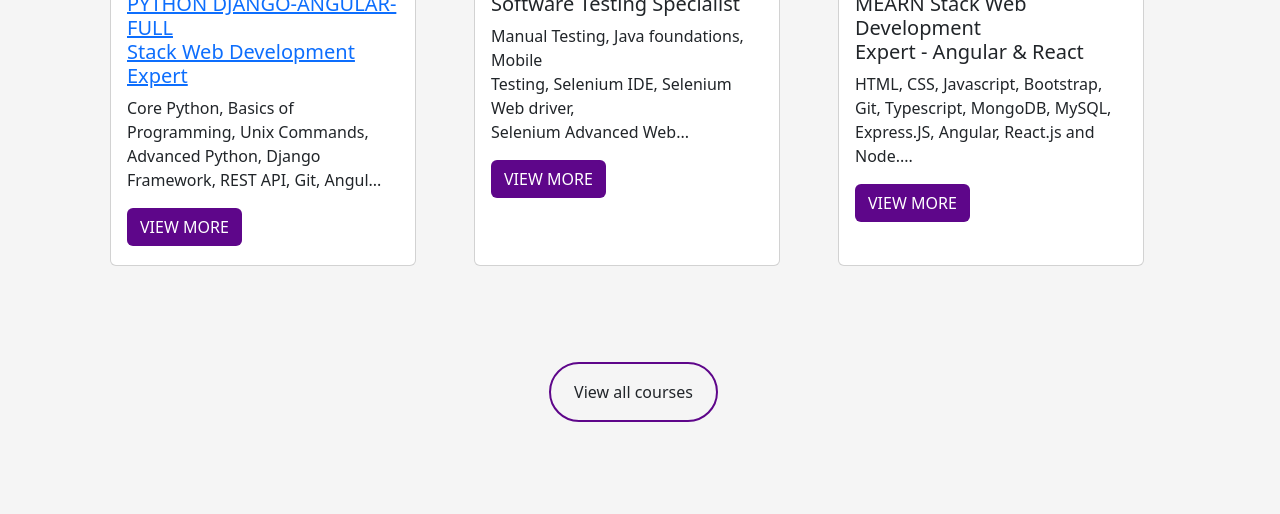
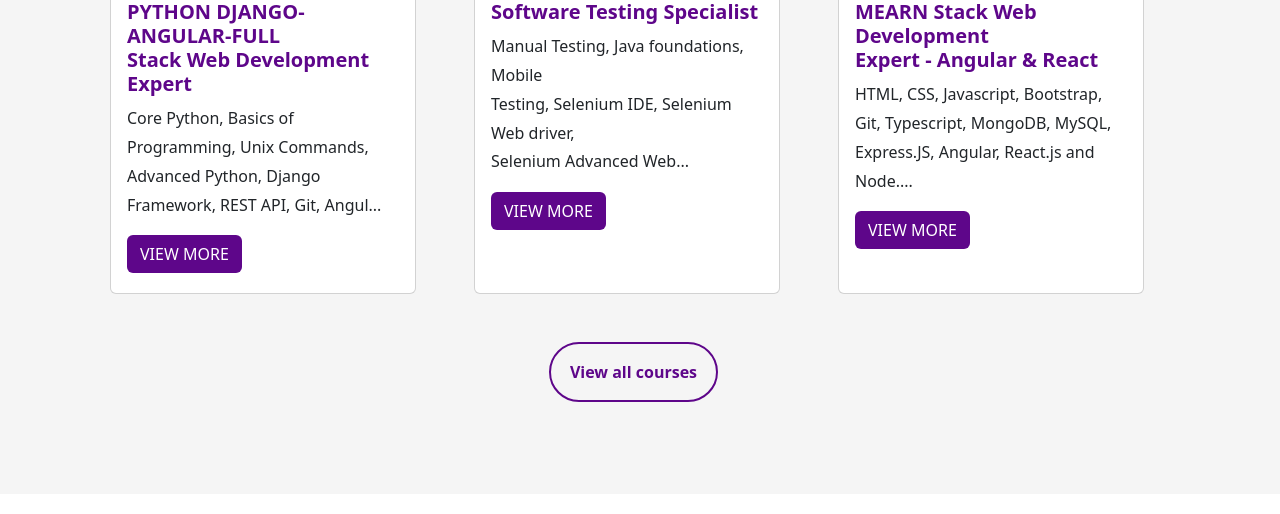
Before and after one commit to rohithr99/luminar-old-site, a plain HTML site: page index.html in a window 1280 px wide. Shown: the part 2045-2559 px from the top of the page. Drawn offline with nearby package versions, Linux system fonts and the light colour scheme.

Commit message:
corrected small mistakes

```diff
--- a/index.html
+++ b/index.html
@@ -30,8 +30,10 @@
                 </div>
                 <div class="col-lg-5 col-md-5">
                     <a href="" class="link1">
+                        <span class="phoneno">
                         <i class="fa-sharp fa-solid fa-phone"></i>
                         +91 8086 651 651
+                        </span>
                         <i class="fa-solid fa-envelope"></i>
                         contact@luminartechnolab.com
                     </a>
@@ -185,7 +187,7 @@
     </div>
 
     <!-- responsive -->
-    <div class="container mt-5">
+    <div class="container mt-5 responsive">
         <div class="row w-55 container">
 
             <div class="col-xxl-7 col-xl-7 col-lg-7 col-md-12 col-sm-12 col-xs-12">
@@ -212,7 +214,7 @@
 
     <!-- fifth section -->
 
-    <div class="fifth">
+    <div class="fifth pb-5">
         <h2 class="text-center pt-5 fifth-h2">OUR <span class="fifth-span1">COURSES</span></h2>
 
         <div class="container mt-5 ">
@@ -239,9 +241,9 @@
                             am)</strong>
 
                     </p>
-                    <p><i class="fa-solid fa-alarm-clock"></i> <strong> Duration: 6 Months, 5-6 Days a Week, 2-3
+                    <p> <i class="fa-solid fa-alarm-clock"></i> <strong> Duration: 6 Months, 5-6 Days a Week, 2-3
                             Hours/day </strong> </p>
-                    <p><i class="fa-light fa-piggy-bank"></i><strong>Course Fees: </strong> <a href=""
+                    <p> <i class="fa-light fa-piggy-bank"></i><strong>Course Fees: </strong> <a href=""
                             class="fifth-link2">VIEW MORE</a></p>
                 </div>
             </div>
@@ -249,14 +251,15 @@
     </div>
 
     <!-- cards -->
-
-    <div class="container pt-5">
+    <div class="last-sec">
+        <div class="container pt-2 ">
             <div class="row container w-55 course-item-sec">
                 <div class="col-lg-4 container">
                     <div class="card ms-3 card1">
                         <img src="./img/python-1588143191.jpg" class="card-img-top" alt="...">
                         <div class="card-body">
-                        <h5 class="card-title"><a href="">PYTHON DJANGO-ANGULAR-FULL <br> Stack Web Development
+                            <h5 class="card-title"><a href="" class="title">PYTHON DJANGO-ANGULAR-FULL <br> Stack Web
+                                    Development
                                     Expert
                                 </a>
                             </h5>
@@ -272,7 +275,8 @@
                         <img src="./img/st-1588580359.jpg" class="card-img-top" alt="...">
                         <div class="card-body">
                             <h5 class="card-title">
-                            Software Testing Specialist</h5>
+                                <a href="" class="title">Software Testing Specialist</a>
+                            </h5>
                             <p class="card-text">Manual Testing, Java foundations, Mobile <br> Testing, Selenium IDE,
                                 Selenium
                                 Web
@@ -286,7 +290,8 @@
                         <img src="./img/ms-1623825586.jpg" class="card-img-top" alt="...">
                         <div class="card-body">
                             <h5 class="card-title">
-                            MEARN Stack Web Development <br> Expert - Angular & React</h5>
+                                <a href="" class="title">MEARN Stack Web Development <br> Expert - Angular & React</a>
+                            </h5>
                             <p class="card-text">HTML, CSS, Javascript, Bootstrap, Git, Typescript, MongoDB, MySQL,
                                 Express.JS,
                                 Angular, React.js and Node....</p>
@@ -297,17 +302,18 @@
             </div>
         </div>
 
+
         <!-- next section -->
 
-    <div class="next-sec pt-5 mt-5 container">
+        <div class="next-sec pt-5 container">
             <div class="row w-22 container">
                 <div class="col-lg-2 col-md-2 col-sm-2 col-xs-2 container">
-                <button type="button" class="last-btn btn">View all courses</button>
+                    <button type="button " class="last-btn btn">View all courses</button>
+                </div>
             </div>
         </div>
     </div>
 
-
 </body>
 
 </html>
--- a/lum_web.css
+++ b/lum_web.css
@@ -1,6 +1,4 @@
-body{
-    background-color: #f5f5f5;
-}
+
 
 .top-bar {
     background-color: #5e068a;
@@ -62,6 +60,14 @@
     margin-top: -160px;
     margin-left: 372px;
 }
+.carousel-btn1:hover{
+    background-color: #9e6ab9;
+    color: white;
+}
+.carousel-btn2:hover{
+    background-color: #9e6ab9;
+    color: white;
+}
 
 .frm {
     border: 0px;
@@ -80,6 +86,7 @@
 .cls-btn {
     margin-left: 753px;
 }
+
 
 .r-para {
     line-height: 28px;
@@ -105,6 +112,11 @@
     color: white;
     font-weight: 600;
     font-size: 16px;
+}
+.r-button:hover{
+    background-color: white;
+    color: #5e068a;
+    border: solid 2px #5e068a;
 }
 
 .r-img {
@@ -267,13 +279,12 @@
 }
 
 .card{
-    height:450px;
+    height:470px;
     width:90%;
 }
 .card-btn{
     background-color: #5e068a;
     color:white;
-    /* pointer-events: none; */
 }
 .card-btn:hover{
     background-color: #5e068a;
@@ -291,6 +302,11 @@
         height:auto;
     }
 }
+@media(max-width:768px){
+    .phoneno{
+        display:none;
+    }
+}
 .next-sec{
     width: 100%;
     height: 200px;
@@ -301,6 +317,12 @@
     width: 169px;
     height:60px;
     border-radius: 50px;
+    color:#5e068a;
+    font-weight: 600;
+}
+.last-btn:hover{
+    background-color: #5e068a;
+    color: white;
 }
 
 .card1:hover{
@@ -316,3 +338,17 @@
     box-shadow: 0 4px 8px 0 rgba(0, 0, 0, 0.2), 0 6px 20px 0 rgba(0, 0, 0, 0.19);
     margin-top:-3px;
 }
+.title{
+    color:#5e068a;
+    background-color: transparent;
+    text-decoration: none;
+    font-weight: 700;
+    font-size: 18;
+}
+.card-text{
+    line-height: 1.8;
+}
+.last-sec{
+    background-color: #f5f5f5;
+    width: 100%;
+}
```
Lines whose indentation alone changed are shown as unchanged.
